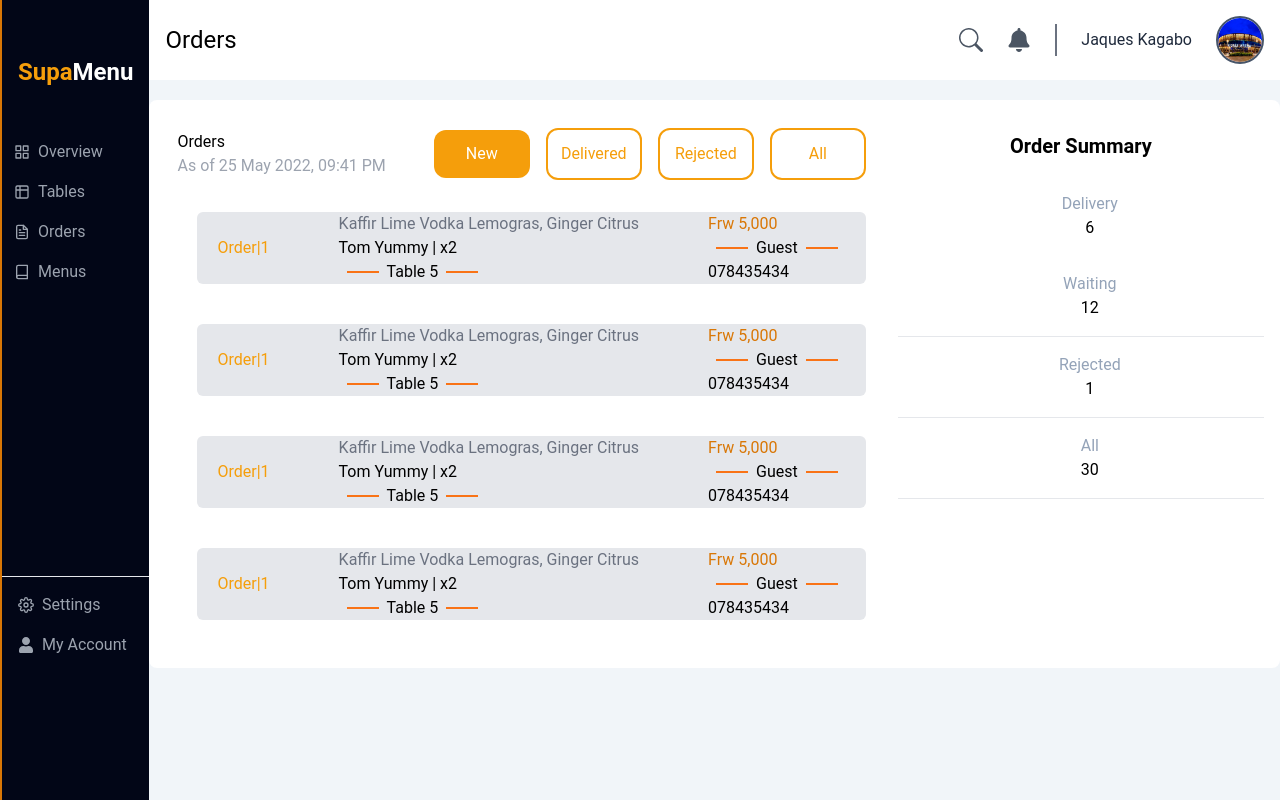
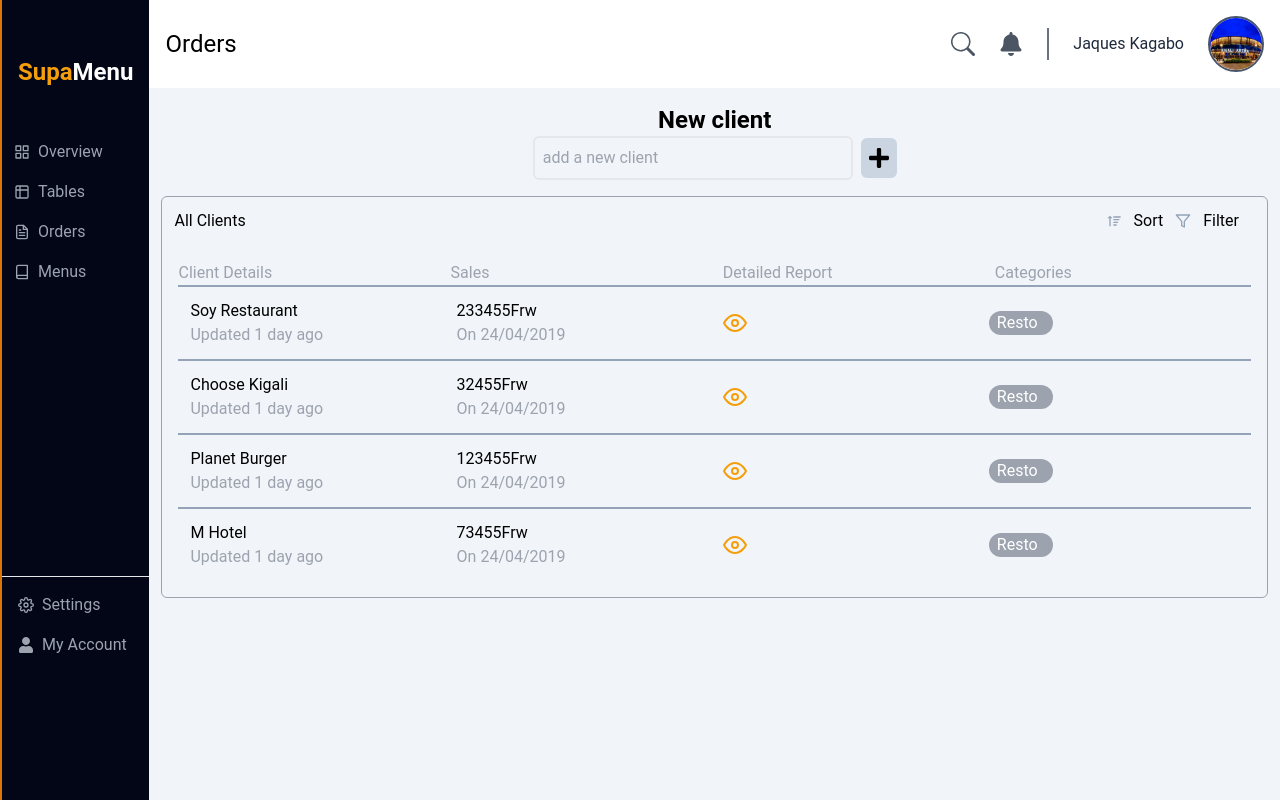
Before and after one commit to Rukundo-Bahati/Supamenu, a React (Vite) app: page /dashboard in a window 1280 px wide. Built offline with nearby package versions, Linux system fonts and the light colour scheme.

Commit message:
clients page

```diff
--- /dev/null
+++ b/src/components/AddORder.tsx
@@ -0,0 +1,71 @@
+import { BsPlus } from "react-icons/bs";
+
+const AddORder = () => {
+  return (
+    <div className="border border-gray-400 rounded-md">
+      <h2 className="p-3">Add Order</h2>
+      <p className="text-gray-500 px-3">Manually</p>
+      <div className="flex items-center justify-between m-4">
+        <h2 className="text-gray-400">Create New Order</h2>
+        <BsPlus className="bg-slate-300 rounded-sm text-xl text-slate-600 cursor-pointer" />
+      </div>
+      <div className="flex border-t-2 border-slate-400 p-3 items-center justify-between">
+        <div className="flex gap-2 items-center">
+          <input
+            type="checkbox"
+            id="check"
+            className="rounded-3xl appearance-none border border-gray-500 bg-white checked:bg-amber-500 checked:border-transparent h-4 w-4"
+          />
+          <p>Desert</p>
+        </div>
+        <p className="bg-amber-500 text-white px-2 rounded-md">New</p>
+      </div>
+      <div className="flex border-t-2 border-slate-400 p-3 items-center justify-between">
+        <div className="flex gap-2 items-center">
+          <input
+            type="checkbox"
+            id="check"
+            className="rounded-3xl appearance-none border border-gray-500 bg-white checked:bg-amber-500 checked:border-transparent h-4 w-4"
+          />
+          <p>Main</p>
+        </div>
+        <p className="bg-amber-500 text-white px-2 rounded-md">New</p>
+      </div>
+      <div className="flex border-t-2 border-slate-400 p-3 items-center justify-between">
+        <div className="flex gap-2 items-center">
+          <input
+            type="checkbox"
+            id="check"
+            className="rounded-3xl appearance-none border border-gray-500 bg-white checked:bg-amber-500 checked:border-transparent h-4 w-4"
+          />
+          <p>Drink</p>
+        </div>
+        <p className="bg-amber-500 text-white px-2 rounded-md">New</p>
+      </div>
+      <div className="flex border-t-2 border-slate-400 p-3 items-center justify-between">
+        <div className="flex gap-2 items-center">
+          <input
+            type="checkbox"
+            id="check"
+            className="rounded-3xl appearance-none border border-gray-500 bg-white checked:bg-amber-500 checked:border-transparent h-4 w-4"
+          />
+          <p>Appetizer</p>
+        </div>
+        <p className="bg-slate-300 text-white px-2 rounded-md">DEFAULT</p>
+      </div>
+      <div className="flex border-t-2 border-slate-400 p-3 items-center justify-between">
+        <div className="flex gap-2 items-center">
+          <input
+            type="checkbox"
+            id="check"
+            className="rounded-3xl appearance-none border border-gray-500 bg-white checked:bg-amber-500 checked:border-transparent h-4 w-4"
+          />
+          <p>Starter</p>
+        </div>
+        <p className="bg-amber-500 text-white px-2 rounded-md">New</p>
+      </div>
+    </div>
+  );
+};
+
+export default AddORder;
--- a/src/components/Order.tsx
+++ b/src/components/Order.tsx
@@ -1,7 +1,11 @@
-const Order = () => {
+interface Props {
+  orderno:string
+}
+
+const Order = ({orderno}:Props) => {
   return (
     <div className="bg-gray-200 flex items-center justify-between px-5 m-5 rounded-md m-2">
-      <h1 className="text-amber-500">Order|1</h1>
+      <h1 className="text-amber-500">{orderno}</h1>
       <div className="flex flex-col">
         <p className="text-gray-500">
           Kaffir Lime Vodka Lemogras, Ginger Citrus
--- a/src/components/sidebar/Sidebar.tsx
+++ b/src/components/sidebar/Sidebar.tsx
@@ -8,7 +8,8 @@ import {
 } from "react-icons/fi";
 const Sidebar = () => {
   return (
-    <div className="bg-slate-950 flex flex-col gap-5 h-screen border-l-2 border-amber-600 pt-10">
+    <div
+      className="bg-slate-950 flex flex-col gap-5 h-screen border-l-2 border-amber-600 pt-10">
       <h1 className="text-2xl md:text-2xl p-4 font-semibold">
         <span className="text-amber-500">Supa</span>
         <span className="text-white">Menu</span>
@@ -16,6 +17,7 @@ const Sidebar = () => {
       <div className="flex flex-col gap-4 text-gray-400 mb-32 p-4 px-3">
         <div className="flex items-center gap-2 hover:text-white duration-300">
           <FiGrid />
+
           <a href="#">Overview</a>
         </div>
         <div className="flex items-center gap-2 hover:text-white duration-300">
--- /dev/null
+++ b/src/pages/dashboard/Clients.tsx
@@ -0,0 +1,122 @@
+import { BiSortUp } from "react-icons/bi";
+import { FaPlus } from "react-icons/fa";
+import { FiEye, FiFilter } from "react-icons/fi";
+
+const Clients = () => {
+  return (
+    <div>
+      <div className="flex items-center justify-center my-4">
+        <div className="flex flex-col w-1/5 items-center justify-center">
+          <h2 className="text-2xl font-semibold">New client</h2>
+          <div className="flex items-center">
+            <input
+              type="text"
+              placeholder="add a new client"
+              className="border-2 rounded-md bg-transparent focus:outline-none p-2 w-80"
+            />
+            <FaPlus className="cursor-pointer bg-slate-300 p-2 rounded-md h-10 ml-2 text-4xl" />
+          </div>
+        </div>
+      </div>
+
+      <div className="border border-gray-400 rounded-md m-3">
+        <div className="flex justify-between">
+          <h2 className="p-3">All Clients</h2>
+          <div className="flex mr-4">
+            <div className="flex items-center">
+              <BiSortUp className="text-slate-400" />
+              <h2 className="p-3">Sort</h2>
+            </div>
+            <div className="flex items-center">
+              <FiFilter className="text-slate-400" />
+              <h2 className="p-3">Filter</h2>
+            </div>
+          </div>
+        </div>
+
+        <div className="m-4">
+          <div className="grid grid-cols-4 gap-4 text-gray-400">
+            <h2>Client Details</h2>
+            <h2>Sales</h2>
+            <h2>Detailed Report</h2>
+            <h2>Categories</h2>
+          </div>
+          <div className="border-t-2 border-slate-400 p-3">
+            <div className="grid grid-cols-4 gap-4 items-center">
+              <div>
+                <h2>Soy Restaurant</h2>
+                <p className="text-gray-400">Updated 1 day ago</p>
+              </div>
+              <div>
+                <h2>233455Frw</h2>
+                <p className="text-gray-400">On 24/04/2019</p>
+              </div>
+              <div>
+                <FiEye className="text-amber-500 text-2xl" />
+              </div>
+              <p className="bg-gray-400 text-white px-2 rounded-2xl w-16">
+                Resto
+              </p>
+            </div>
+          </div>
+          <div className="border-t-2 border-slate-400 p-3">
+            <div className="grid grid-cols-4 gap-4 items-center">
+              <div>
+                <h2>Choose Kigali</h2>
+                <p className="text-gray-400">Updated 1 day ago</p>
+              </div>
+              <div>
+                <h2>32455Frw</h2>
+                <p className="text-gray-400">On 24/04/2019</p>
+              </div>
+              <div>
+                <FiEye className="text-amber-500 text-2xl" />
+              </div>
+              <p className="bg-gray-400 text-white px-2 rounded-2xl w-16">
+                Resto
+              </p>
+            </div>
+          </div>
+          <div className="border-t-2 border-slate-400 p-3">
+            <div className="grid grid-cols-4 gap-4 items-center">
+              <div>
+                <h2>Planet Burger</h2>
+                <p className="text-gray-400">Updated 1 day ago</p>
+              </div>
+              <div>
+                <h2>123455Frw</h2>
+                <p className="text-gray-400">On 24/04/2019</p>
+              </div>
+              <div>
+                <FiEye className="text-amber-500 text-2xl" />
+              </div>
+              <p className="bg-gray-400 text-white px-2 rounded-2xl w-16">
+                Resto
+              </p>
+            </div>
+          </div>
+          <div className="border-t-2 border-slate-400 p-3">
+            <div className="grid grid-cols-4 gap-4 items-center">
+              <div>
+                <h2>M Hotel</h2>
+                <p className="text-gray-400">Updated 1 day ago</p>
+              </div>
+              <div>
+                <h2>73455Frw</h2>
+                <p className="text-gray-400">On 24/04/2019</p>
+              </div>
+              <div>
+                <FiEye className="text-amber-500 text-2xl" />
+              </div>
+              <p className="bg-gray-400 text-white px-2 rounded-2xl w-16">
+                Resto
+              </p>
+            </div>
+          </div>
+        </div>
+      </div>
+    </div>
+  );
+};
+
+export default Clients;
--- a/src/pages/dashboard/Dashboard.tsx
+++ b/src/pages/dashboard/Dashboard.tsx
@@ -3,6 +3,7 @@ import Sidebar from "../../components/sidebar/Sidebar";
 import Navbar from "./Navbar";
 import Orders from "./Orders";
 import { FiMenu } from "react-icons/fi";
+import Clients from "./Clients";
 
 const Dashboard = () => {
   const [openSidebar, setopenSidebar] = useState(false);
@@ -14,7 +15,7 @@ const Dashboard = () => {
   return (
     <div className="flex">
       <div
-        className={`fixed inset-0 z-50 lg:static lg:z-auto lg:block lg:w-54 ${
+        className={`fixed inset-10 z-50 lg:static lg:z-auto lg:block lg:w-54 ${
           openSidebar ? "block" : "hidden"
         } lg:flex-none`}
       >
@@ -27,8 +28,11 @@ const Dashboard = () => {
             onClick={toggleSidebar}
           />
         </div>
-        <Navbar />
-        <Orders />
+        <div className="w-full">
+          <Navbar />
+        </div>
+        {/* <Orders /> */}
+        <Clients />
       </div>
     </div>
   );
--- a/src/pages/dashboard/Navbar.tsx
+++ b/src/pages/dashboard/Navbar.tsx
@@ -33,7 +33,7 @@ const Navbar = () => {
             <div className="border-l-2 border-gray-500 h-8 mx-2"></div>
             <span className="text-slate-800">Jaques Kagabo</span>
             <img
-              className="w-8 h-8 md:w-12 md:h-12 rounded-full border-2 border-slate-600"
+              className="w-8 h-8 md:w-14 md:h-14 rounded-full border-2 border-slate-600"
               src={user}
               alt="user photo"
             />
--- a/src/pages/dashboard/Orders.tsx
+++ b/src/pages/dashboard/Orders.tsx
@@ -1,3 +1,4 @@
+import AddORder from "../../components/AddORder";
 import Order from "../../components/Order";
 import OrderDetails from "../../components/OrderDetails";
 
@@ -25,15 +26,18 @@ const Orders = () => {
             </button>
           </div>
         </div>
-        <Order />
-        <Order />
-        <Order />
-        <Order />
+        <Order orderno="order|1" />
+        <Order orderno="order|2" />
+        <Order orderno="order|3" />
+        <Order orderno="order|4" />
+        <Order orderno="order|5" />
+        <Order orderno="order|6" />
       </div>
       <div className="flex flex-col lg:w-1/3">
         <h2 className="text-xl font-bold mb-4 text-center lg:text-center my-4 lg:my-4">
           Order Summary
         </h2>
+        <div>
           <OrderDetails action="Delivery" quantity="6" />
           <OrderDetails action="Waiting" quantity="12" />
           <hr />
@@ -42,6 +46,8 @@ const Orders = () => {
           <OrderDetails action="All" quantity="30" />
           <hr />
         </div>
+        <AddORder />
+      </div>
     </div>
   );
 };
```
Lines whose indentation alone changed are shown as unchanged.
